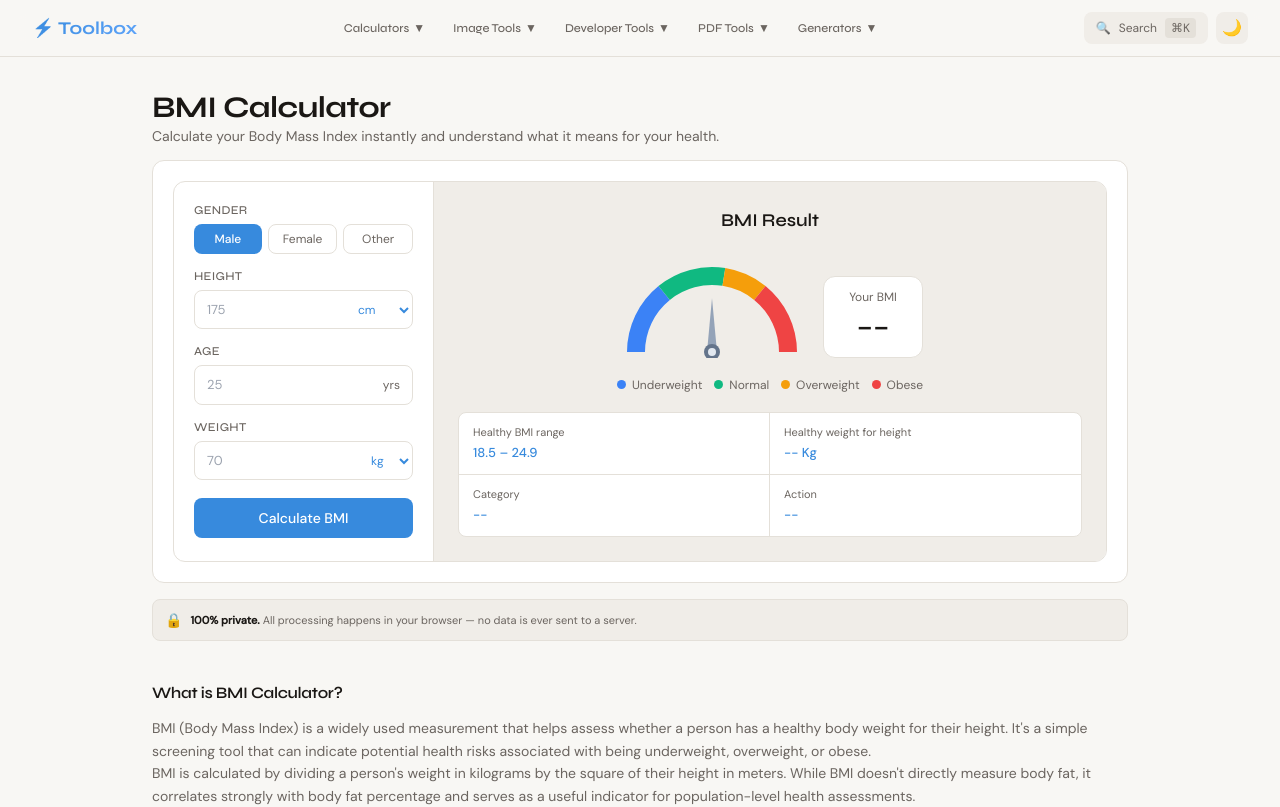
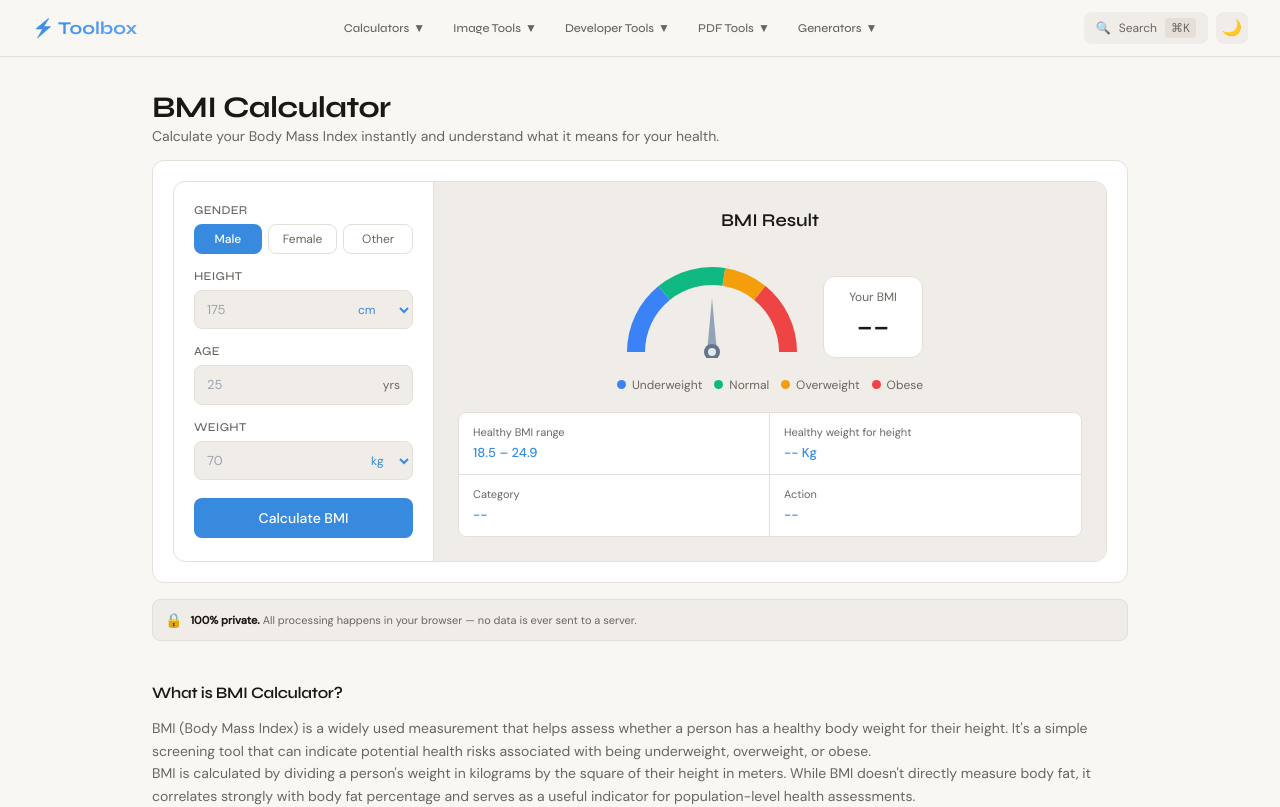
Before and after one commit to sakshisnw/toolbox, a Next.js app: page /tools/bmi-calculator in a window 1280 px wide. Shown: the top 807 px of the page. Built offline with nearby package versions, Linux system fonts and the light colour scheme.

Commit message:
fix: BMI dark mode - input fields use --bg-subtle, all colors use CSS vars

```diff
--- a/app/tools/bmi-calculator/BMIClient.tsx
+++ b/app/tools/bmi-calculator/BMIClient.tsx
@@ -143,7 +143,7 @@ export function BMIClient() {
     alignItems: "center",
     border: "0.5px solid var(--border)",
     borderRadius: 8,
-    background: "var(--bg-card)",
+    background: "var(--bg-subtle)",
     overflow: "hidden",
   };
 
@@ -153,7 +153,7 @@ export function BMIClient() {
     background: "transparent",
     padding: "9px 8px 9px 0",
     fontSize: 12,
-    color: "#378ADD",
+    color: "var(--accent)",
     cursor: "pointer",
     flexShrink: 0,
   };
@@ -414,7 +414,7 @@ export function BMIClient() {
             {
               label: "Category",
               value: result?.category || "--",
-              color: result ? categoryColor[result.category] : "#378ADD",
+              color: result ? categoryColor[result.category] : "var(--accent)",
             },
             {
               label: "Action",
```
